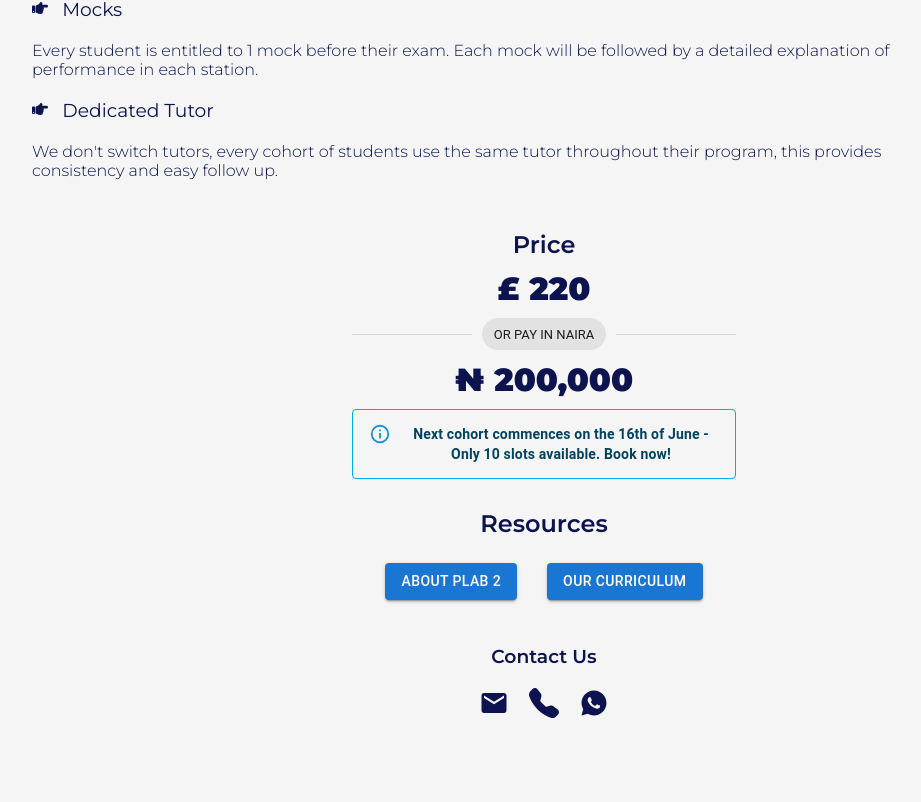
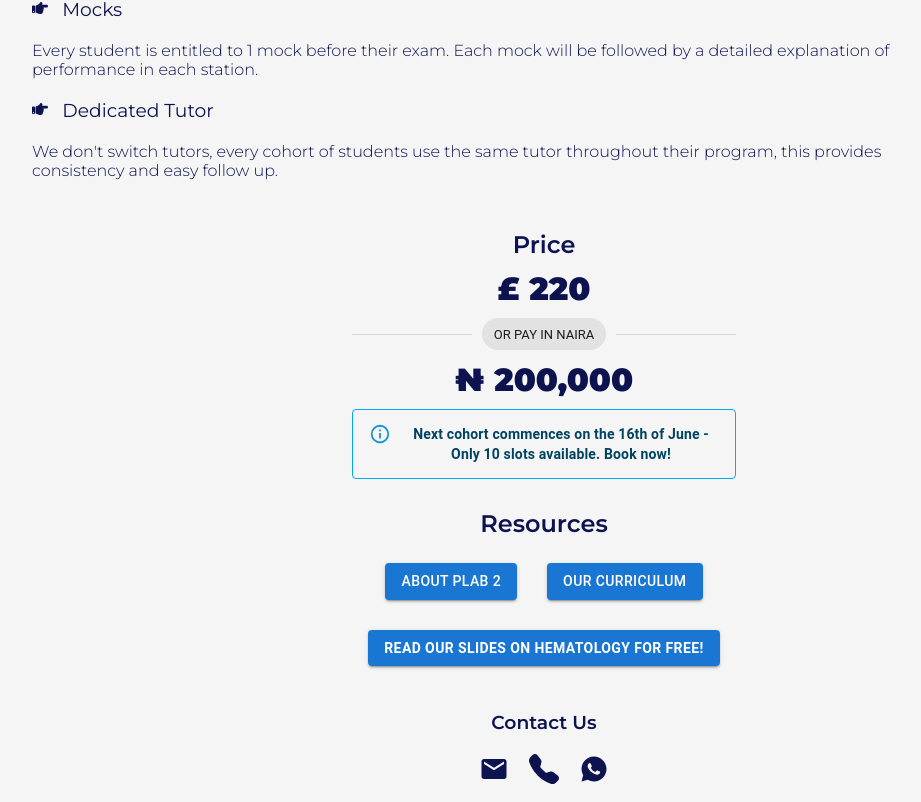
Before and after one commit to drayilara/plabio, a Next.js app: page / in a window 1280 px wide. Shown: the part 695-1497 px from the top of the page, without its empty margins (96-1017 px from the left). Before the commit the page ends 1431 px from the top, so only its background shows below. Built offline with nearby package versions, Linux system fonts and the light colour scheme.

Commit message:
Updated resources to include free demo

```diff
--- a/components/links.js
+++ b/components/links.js
@@ -7,6 +7,9 @@ export default function Links() {
 
   const curriculum =
     "https://docs.google.com/document/d/1anAUPb085Wb8Mk4xVNCorHJfoNsxMQ4YVmqd2yk-C3k/edit?usp=sharing";
+
+  const hematologyDemo =
+    "https://docs.google.com/presentation/d/1NUcpM9JStHjP87pMqRgGnxOKR_2J_Rgh5daogYXvfHQ/edit?usp=sharing";
 
   return (
     <div className={styles.price}>
@@ -24,6 +27,14 @@ export default function Links() {
       <Button style={{ margin: "15px" }} variant="contained" href={curriculum}>
         Our curriculum
       </Button>
+
+      <Button
+        style={{ margin: "15px" }}
+        variant="contained"
+        href={hematologyDemo}
+      >
+        <strong>Read our slides on hematology for free!</strong>
+      </Button>
     </div>
   );
 }
```
